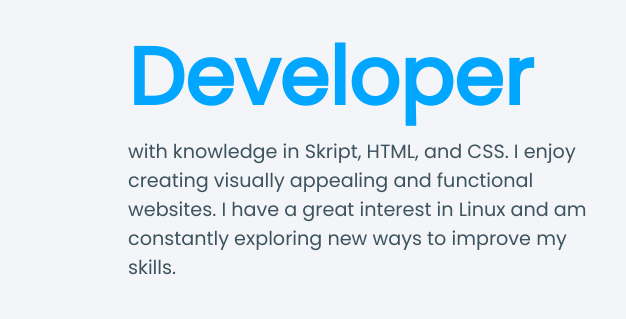
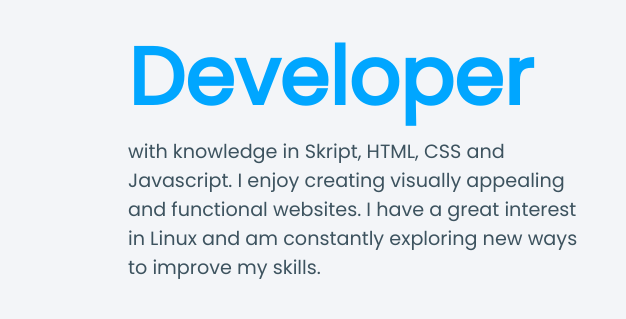
Before and after one commit to Balionelis/balionas.github.io, a plain HTML site: page index.html in a window 1280 px wide. Shown: the part 350-669 px from the top of the page, 0-626 px from the left. Drawn offline with Linux system fonts and the light colour scheme.

Commit message:
Update index.html
Signed-off-by: Blijonas <127969765+Balionelis@users.noreply.github.com>

```diff
--- a/index.html
+++ b/index.html
@@ -26,7 +26,7 @@
             <div class="cols cols0">
                 <span class="topline">Hello</span>
                 <h1>I'm a <span class="multiText">Developer</span></h1>
-                <p>with knowledge in Skript, HTML, and CSS. I enjoy creating visually appealing and functional websites. I have a great interest in Linux and am constantly exploring new ways to improve my skills.</p>
+                <p>with knowledge in Skript, HTML, CSS and Javascript. I enjoy creating visually appealing and functional websites. I have a great interest in Linux and am constantly exploring new ways to improve my skills.</p>
                 <div class="btns">
                     <button><a class="my-projects" href="https://github.com/Balionelis" target="_blank">my projects <i class="fab fa-github"></i></a></button>
                 </div>
```
